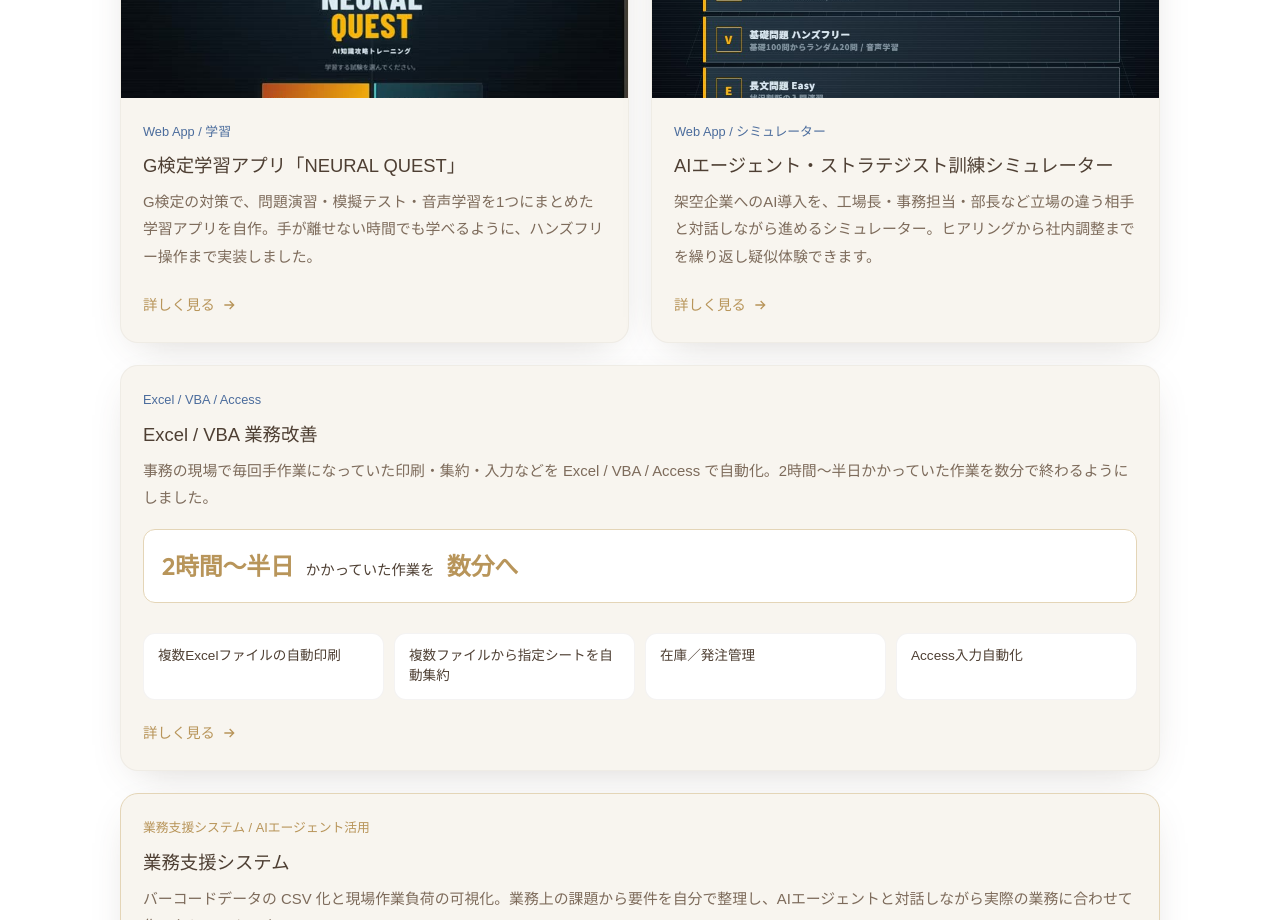
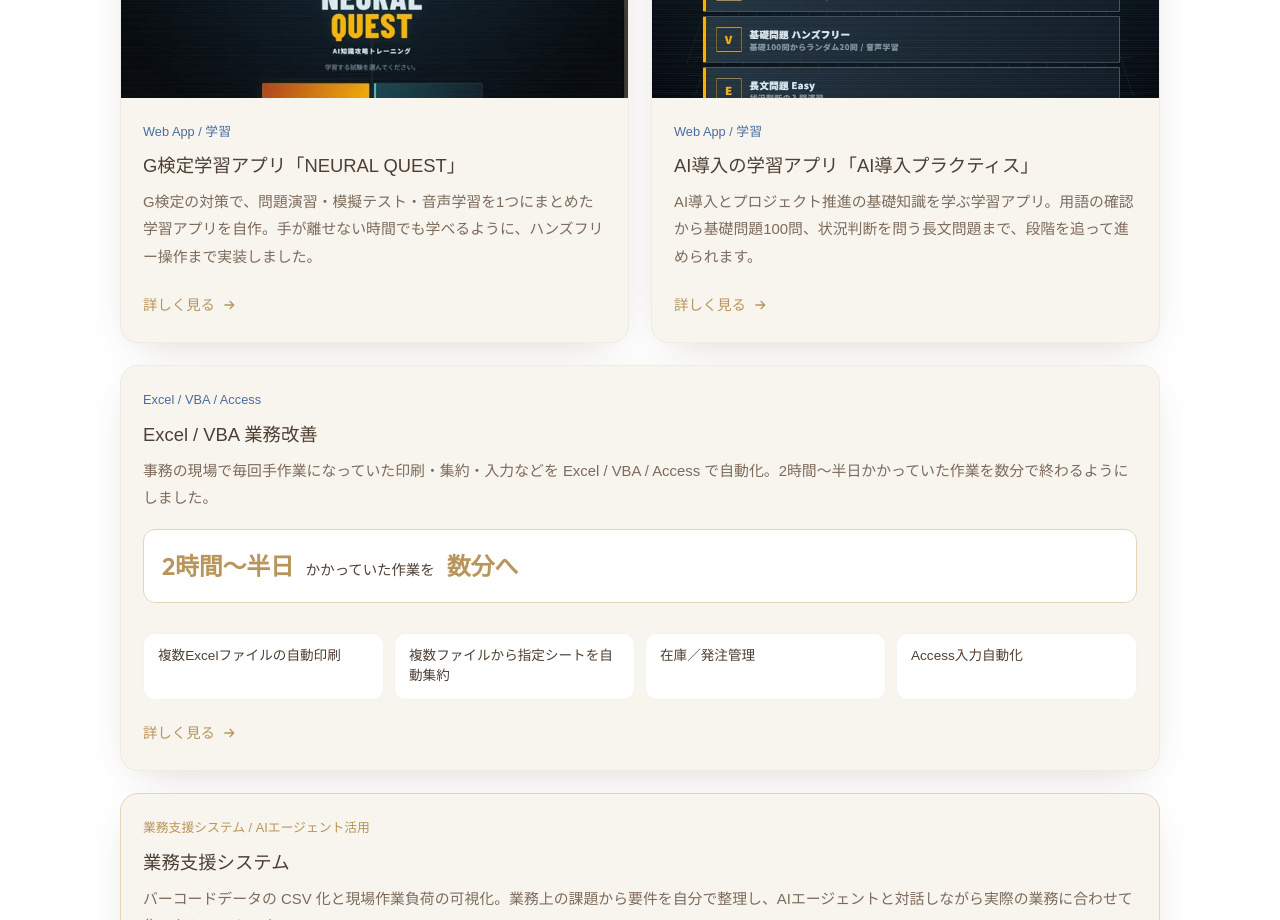
Before and after one commit to yaman12101-cmd/portfolio, a plain HTML site: page index.html in a window 1280 px wide. Shown: the part 1920-2840 px from the top of the page. Drawn offline with Linux system fonts and the light colour scheme.

Commit message:
シミュレーターのカードを学習アプリ「AI導入プラクティス」の内容に修正
画像・動画は AI導入プラクティスの画面だったため、タイトル・タグ・説明文・特徴を実態に合わせて書き換え

Co-Authored-By: Claude Fable 5.2 <noreply@anthropic.com>

```diff
--- a/index.html
+++ b/index.html
@@ -743,16 +743,16 @@ const WORKS = [
     links: []
   },
   {
-    id: "ai-strategist",
-    tag: "Web App / シミュレーター",
-    title: "AIエージェント・ストラテジスト訓練シミュレーター",
-    summary: "架空企業へのAI導入を、工場長・事務担当・部長など立場の違う相手と対話しながら進めるシミュレーター。ヒアリングから社内調整までを繰り返し疑似体験できます。",
+    id: "ai-practice",
+    tag: "Web App / 学習",
+    title: "AI導入の学習アプリ「AI導入プラクティス」",
+    summary: "AI導入とプロジェクト推進の基礎知識を学ぶ学習アプリ。用語の確認から基礎問題100問、状況判断を問う長文問題まで、段階を追って進められます。",
     description: [
-      "AI導入は、ヒアリング・課題整理・PoC・社内調整と工程が多く、相手の立場によって反応も変わります。この一連の流れを、実際の相手を巻き込まずに練習できる場が欲しいと考えました。",
-      "そこで架空企業を舞台に、工場長・事務担当・部長など複数のキャラクターと対話しながら導入を進めるシミュレーターを作りました。",
-      "ヒアリングから社内調整までを、何度でも疑似体験できるアプリになっています。"
+      "AI導入を進めるには、用語の知識だけでなく、プロジェクトの進め方や場面ごとの判断も必要になります。そこで、G検定用に作った学習アプリ「NEURAL QUEST」に、2つ目の試験として「AI導入プラクティス」を追加しました。",
+      "基礎用語は、関連する事項をツリーでたどりながら確認できます。基礎問題は100問で、そこからランダムに20問を音声で出題するハンズフリーモードも用意しました。長文問題は Easy / Normal / Hard の3段階で、状況を読んで判断する演習です。",
+      "回答するとその場で正解と解説が表示されるので、間違えた理由を確かめながら進められます。"
     ],
-    features: ["複数キャラクターとの対話", "ヒアリング", "課題整理", "PoC", "社内調整"],
+    features: ["基礎用語ツリー", "基礎問題100問", "ハンズフリー音声学習", "長文問題（Easy / Normal / Hard）", "その場で正解と解説"],
     image: "assets/image/strategist-menu.jpg",
     imagePos: "top",   // 一覧カードは横長に切り抜かれるので、画像の上側（タイトル側）を見せる
     media: { type: "image", src: "" },
```
